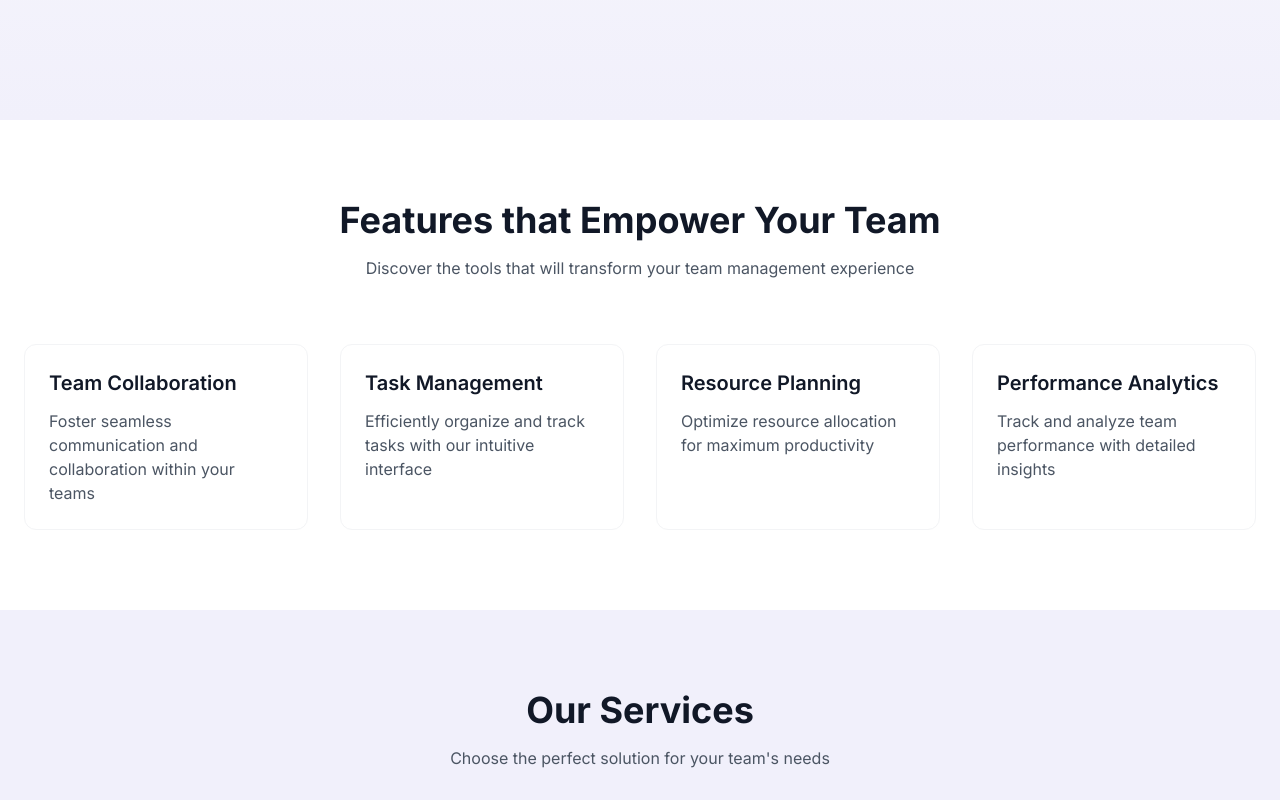
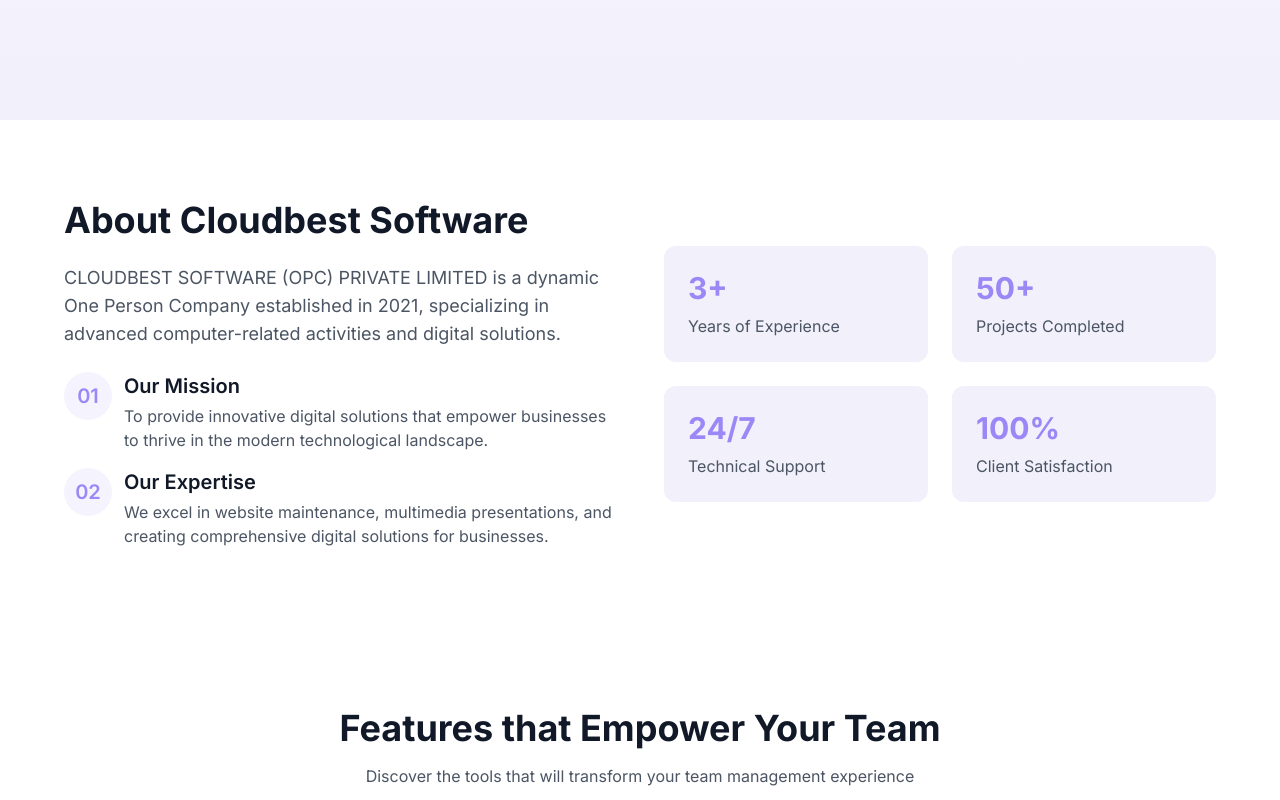
Before and after one commit to sdeSameerSweety/cloudbest-clone-hub-70, a React (Vite) app: page / in a window 1280 px wide. Shown: the part 680-1480 px from the top of the page. Built offline with nearby package versions, Linux system fonts and the light colour scheme.

Commit message:
Add about section to home page
Adds a new "About" section to the home page.  This commit does not specify the content or implementation details of the new section.

```diff
--- /dev/null
+++ b/src/components/About.tsx
@@ -0,0 +1,68 @@
+
+const About = () => {
+  return (
+    <section id="about" className="py-20 bg-white">
+      <div className="container mx-auto px-6">
+        <div className="max-w-6xl mx-auto">
+          <div className="grid lg:grid-cols-2 gap-12 items-center">
+            {/* Text Content */}
+            <div className="space-y-6">
+              <h2 className="text-3xl md:text-4xl font-bold text-gray-900">
+                About Cloudbest Software
+              </h2>
+              <p className="text-lg text-gray-600">
+                CLOUDBEST SOFTWARE (OPC) PRIVATE LIMITED is a dynamic One Person Company established in 2021, specializing in advanced computer-related activities and digital solutions.
+              </p>
+              <div className="space-y-4">
+                <div className="flex items-start space-x-3">
+                  <div className="w-12 h-12 rounded-full bg-primary/10 flex items-center justify-center shrink-0">
+                    <span className="text-primary text-xl font-semibold">01</span>
+                  </div>
+                  <div>
+                    <h3 className="text-xl font-semibold text-gray-900">Our Mission</h3>
+                    <p className="text-gray-600 mt-1">
+                      To provide innovative digital solutions that empower businesses to thrive in the modern technological landscape.
+                    </p>
+                  </div>
+                </div>
+                <div className="flex items-start space-x-3">
+                  <div className="w-12 h-12 rounded-full bg-primary/10 flex items-center justify-center shrink-0">
+                    <span className="text-primary text-xl font-semibold">02</span>
+                  </div>
+                  <div>
+                    <h3 className="text-xl font-semibold text-gray-900">Our Expertise</h3>
+                    <p className="text-gray-600 mt-1">
+                      We excel in website maintenance, multimedia presentations, and creating comprehensive digital solutions for businesses.
+                    </p>
+                  </div>
+                </div>
+              </div>
+            </div>
+
+            {/* Company Stats */}
+            <div className="grid grid-cols-2 gap-6">
+              <div className="p-6 bg-muted rounded-xl">
+                <div className="text-3xl font-bold text-primary mb-2">3+</div>
+                <div className="text-gray-600">Years of Experience</div>
+              </div>
+              <div className="p-6 bg-muted rounded-xl">
+                <div className="text-3xl font-bold text-primary mb-2">50+</div>
+                <div className="text-gray-600">Projects Completed</div>
+              </div>
+              <div className="p-6 bg-muted rounded-xl">
+                <div className="text-3xl font-bold text-primary mb-2">24/7</div>
+                <div className="text-gray-600">Technical Support</div>
+              </div>
+              <div className="p-6 bg-muted rounded-xl">
+                <div className="text-3xl font-bold text-primary mb-2">100%</div>
+                <div className="text-gray-600">Client Satisfaction</div>
+              </div>
+            </div>
+          </div>
+        </div>
+      </div>
+    </section>
+  );
+};
+
+export default About;
--- a/src/components/Navbar.tsx
+++ b/src/components/Navbar.tsx
@@ -25,6 +25,7 @@ const Navbar = () => {
           {/* Desktop menu */}
           <div className="hidden lg:flex space-x-8">
             <NavLink to="/">Home</NavLink>
+            <NavLink to="/#about">About</NavLink>
             <NavLink to="/#features">Features</NavLink>
             <NavLink to="/#services">Services</NavLink>
             <NavLink to="/career">Career</NavLink>
@@ -37,6 +38,7 @@ const Navbar = () => {
           <div className="lg:hidden py-4">
             <div className="flex flex-col space-y-4">
               <NavLink to="/" mobile>Home</NavLink>
+              <NavLink to="/#about" mobile>About</NavLink>
               <NavLink to="/#features" mobile>Features</NavLink>
               <NavLink to="/#services" mobile>Services</NavLink>
               <NavLink to="/career" mobile>Career</NavLink>
--- a/src/pages/Index.tsx
+++ b/src/pages/Index.tsx
@@ -1,6 +1,7 @@
 
 import Navbar from "@/components/Navbar";
 import Hero from "@/components/Hero";
+import About from "@/components/About";
 import Features from "@/components/Features";
 import Services from "@/components/Services";
 import Contact from "@/components/Contact";
@@ -10,6 +11,7 @@ const Index = () => {
     <div className="min-h-screen bg-white">
       <Navbar />
       <Hero />
+      <About />
       <Features />
       <Services />
       <Contact />
```
